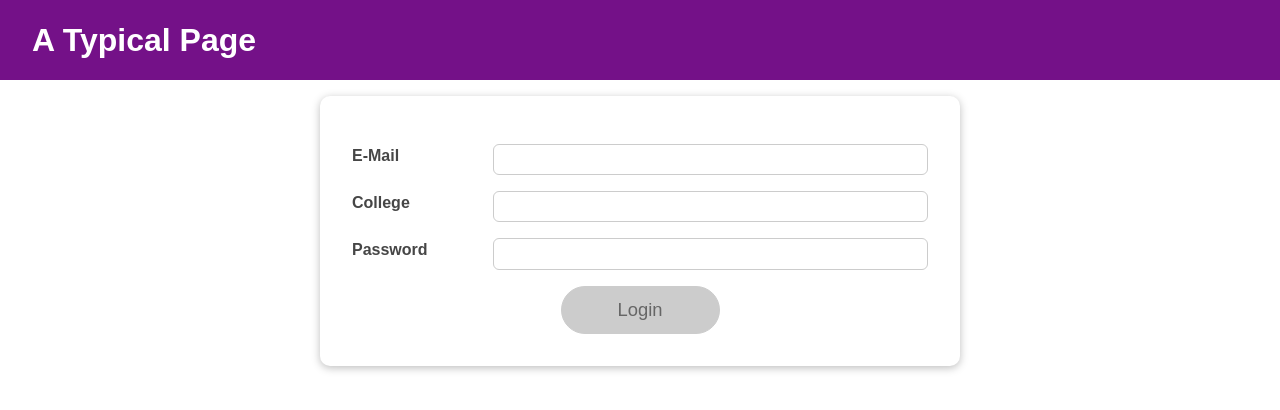
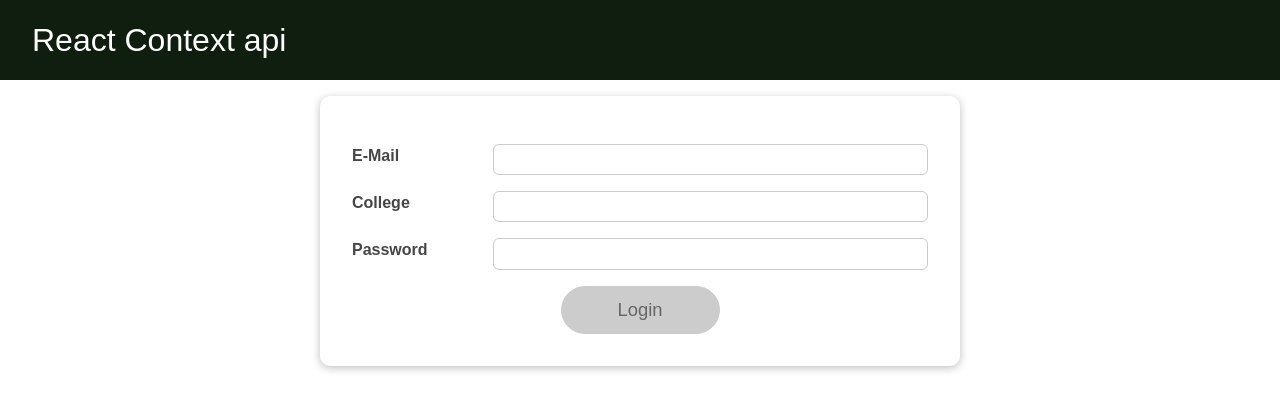
Before and after one commit to RishiMridul5/ReactFormValidationuseEffect, a React (Create React App) app: page / in a window 1280 px wide. Shown: the top 410 px of the page. Built offline with nearby package versions, Linux system fonts and the light colour scheme; the HTML template or start-up script is replaced by a standard one.

Commit message:
custom auth-context completed

```diff
--- a/src/App.js
+++ b/src/App.js
@@ -3,7 +3,6 @@ import Home from "./components/Home/Home";
 import MainHeader from "./components/MainHeader/MainHeader";
 import { useContext } from "react";
 import { AuthContext } from "./store/auth-context";
-
 function App() {
   const { isLoggedIn } = useContext(AuthContext);
 
--- a/src/components/Home/Home.js
+++ b/src/components/Home/Home.js
@@ -1,12 +1,16 @@
-import React from 'react';
+import React from "react";
 
-import Card from '../UI/Card/Card';
-import classes from './Home.module.css';
-
+import Card from "../UI/Card/Card";
+import classes from "./Home.module.css";
+import { AuthContext } from "../../store/auth-context";
+import { useContext } from "react";
 const Home = () => {
+  const authCtx = useContext(AuthContext)
+  console.log(authCtx);
   return (
     <Card className={classes.home}>
       <h1>Welcome back!</h1>
+      <h4>{authCtx.userEmail}</h4>
     </Card>
   );
 };
--- a/src/components/Home/Home.module.css
+++ b/src/components/Home/Home.module.css
@@ -5,3 +5,11 @@
   margin: 2rem auto;
   text-align: center;
 }
+.home h4{
+  margin: 0 auto;
+  border-radius: 0.25rem;
+  max-width: max-content;
+  background-color: lightpink;
+  padding: 5px;
+  color: #fff;
+}
--- a/src/components/Login/Login.js
+++ b/src/components/Login/Login.js
@@ -4,10 +4,11 @@ import Card from "../UI/Card/Card";
 import classes from "./Login.module.css";
 import Button from "../UI/Button/Button";
 import { initialState, reducer } from "./Helper";
-import {AuthContext} from "../../store/auth-context";
+import { AuthContext } from "../../store/auth-context";
 
 const Login = () => {
-  const {onLogin} = useContext(AuthContext);
+  const { onLogin } = useContext(AuthContext);
+
   const [formIsValid, setFormIsValid] = useState(false);
 
   const [emailState, dispatchEmail] = useReducer(reducer, initialState);
--- a/src/components/MainHeader/MainHeader.js
+++ b/src/components/MainHeader/MainHeader.js
@@ -1,12 +1,11 @@
 import React from 'react';
-
 import Navigation from './Navigation';
 import classes from './MainHeader.module.css';
 
 const MainHeader = () => {
   return (
     <header className={classes['main-header']}>
-      <h1>A Typical Page</h1>
+      <h1>React Context api</h1>
       <Navigation />
     </header>
   );
--- a/src/components/MainHeader/MainHeader.module.css
+++ b/src/components/MainHeader/MainHeader.module.css
@@ -7,10 +7,11 @@
   display: flex;
   justify-content: space-between;
   align-items: center;
-  background: #741188;
+  background: #0f1e0f;
   padding: 0 2rem;
 }
 
 .main-header h1 {
+  font-weight: 100;
   color: white;
 }
--- a/src/store/auth-context.js
+++ b/src/store/auth-context.js
@@ -6,11 +6,15 @@ const AuthContext = React.createContext({
 });
 
 const AuthContextProvider = ({ children }) => {
+
+  console.log(AuthContext);
   const [isLoggedIn, setIsLoggedIn] = useState(false);
+  const [userEmail, setUserEmail] = useState("");
 
   const loginHandler = (email, password, college) => {
     localStorage.setItem("isLoggedIn", "1");
     setIsLoggedIn(true);
+    setUserEmail(email);
   };
 
   const logoutHandler = () => {
@@ -27,6 +31,7 @@ const AuthContextProvider = ({ children }) => {
         isLoggedIn: isLoggedIn,
         onLogin: loginHandler,
         onLogout: logoutHandler,
+        userEmail: userEmail,
       }}
     >
       {children}
```
Also changed, not shown: answer.txt (added).
